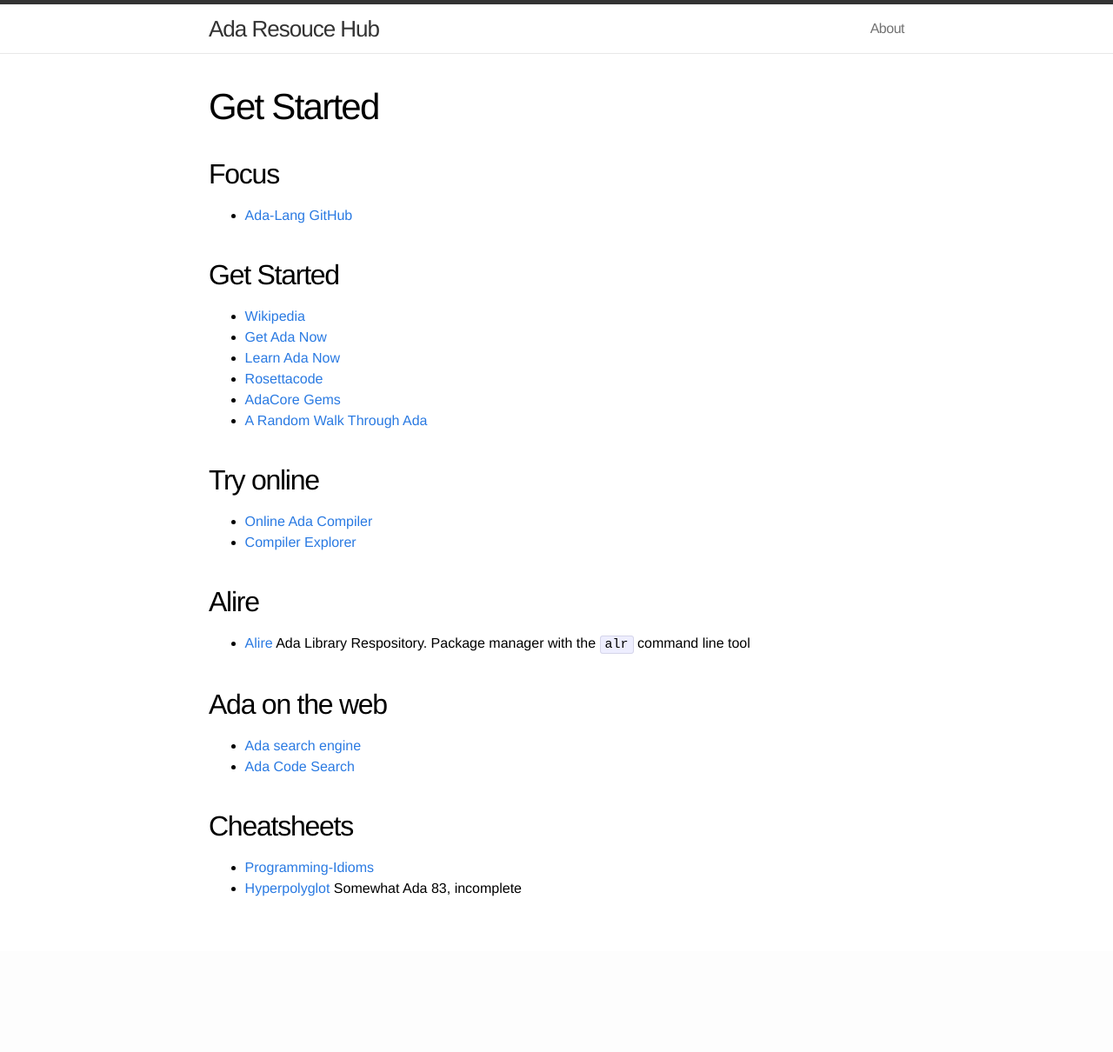
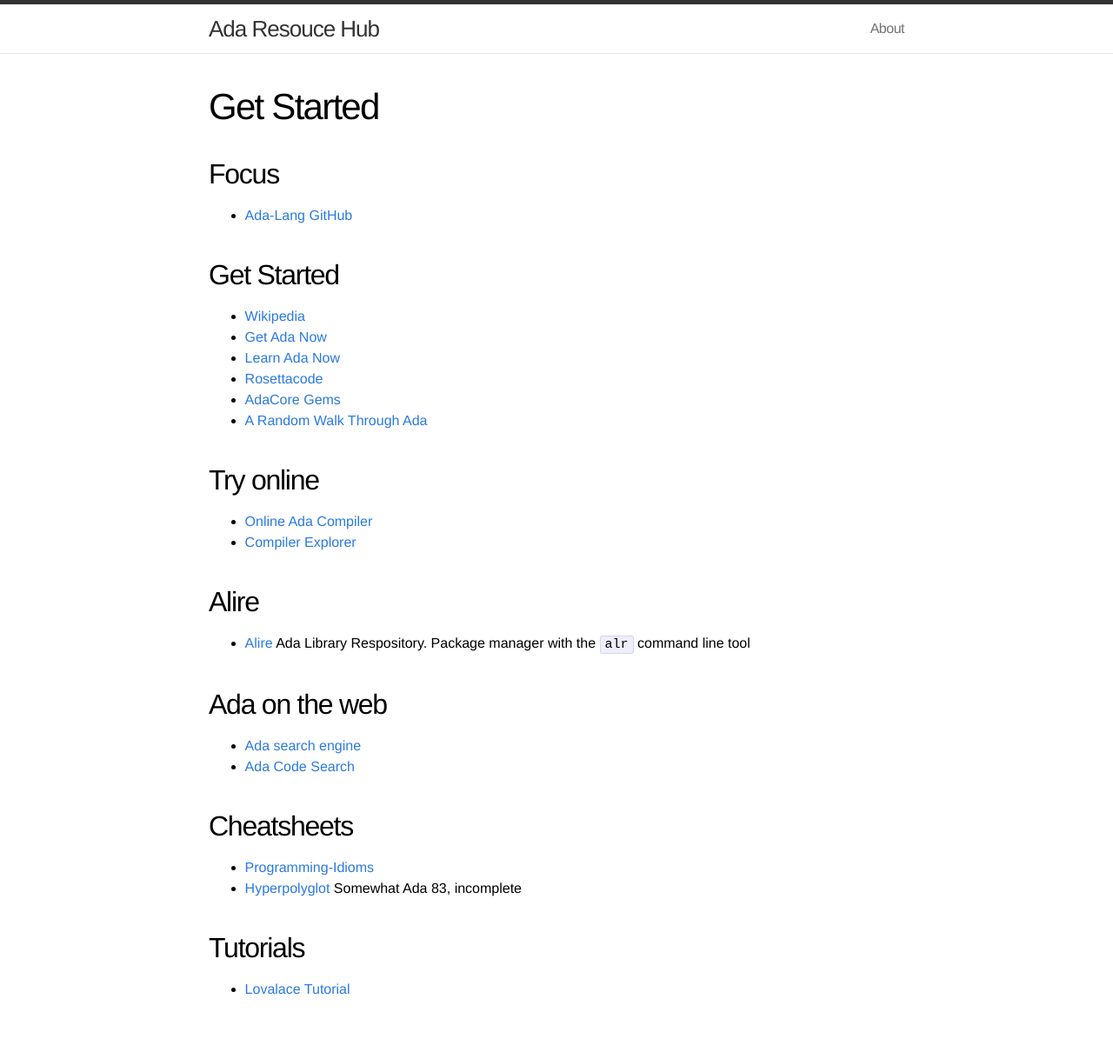
Before and after one commit to quornings/quornings.github.io, a Jekyll site: the page built from ada/getstarted.md, in a window 1280 px wide. Shown: the whole page at 87% size. Built offline with Jekyll 4.4.1, drawn with Linux system fonts in a browser that asks for light colours; before the commit the page ends 1094 px from its top, so only the background shows below that.

Commit message:
Move tutorial

```diff
--- a/ada/getstarted.md
+++ b/ada/getstarted.md
@@ -29,3 +29,6 @@ title: 'Get Started'
 ## Cheatsheets
 - [Programming-Idioms](https://programming-idioms.org/cheatsheet/Ada)
 - [Hyperpolyglot](https://hyperpolyglot.org/pascal) Somewhat Ada 83, incomplete
+
+## Tutorials
+- [Lovalace Tutorial](https://dwheeler.com/lovelace/)
```
Also changed, not shown: ada/papers.md (+0 -3 lines).
